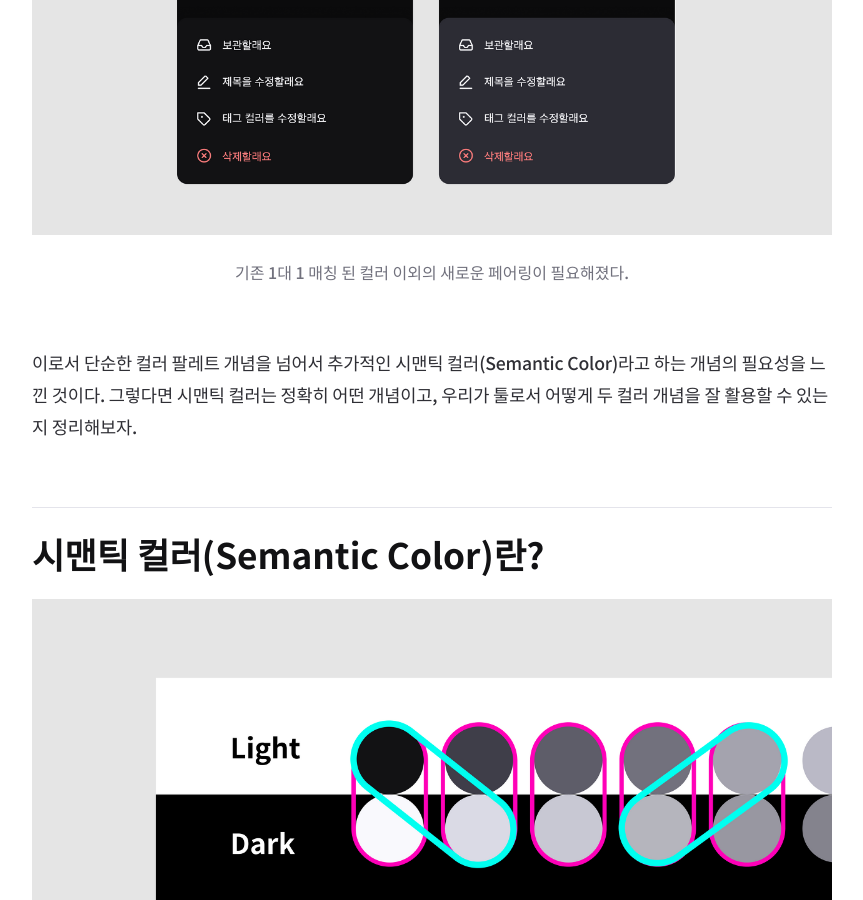
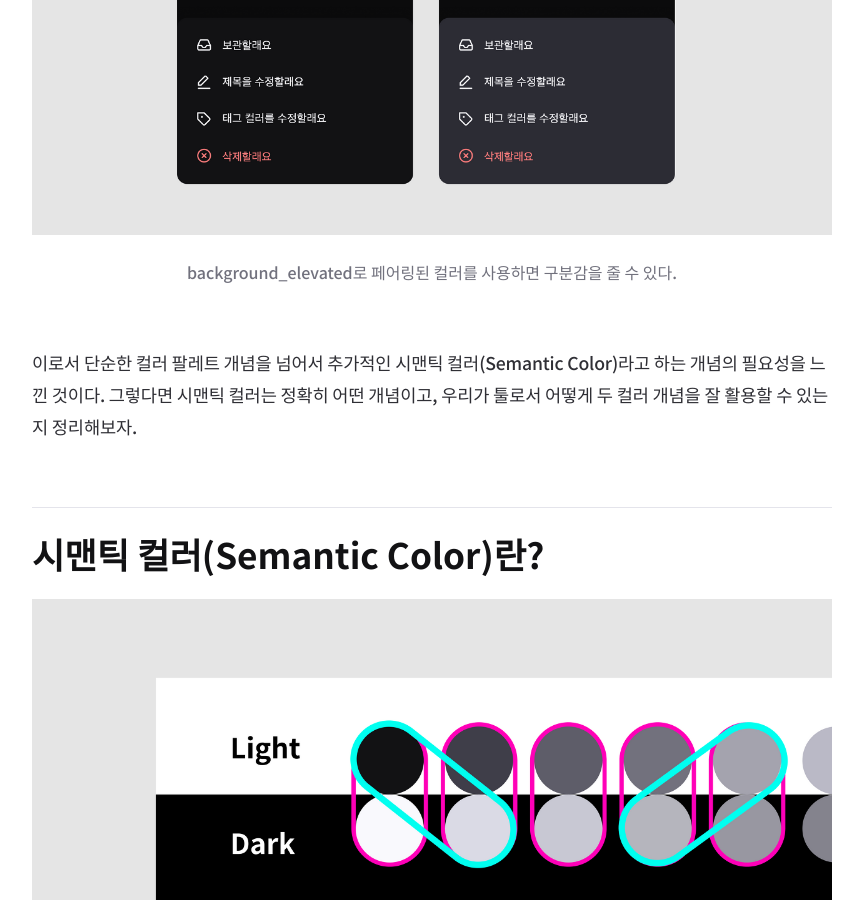
Before and after one commit to rudderWoo/Woo.github.io, a Jekyll site: the page built from _posts/2020-09-04-다크 모드 적용기(2).md, in a window 1280 px wide and 900 px high, scrolled down 3023 px. Shown: the whole window, without its empty margins (208-1071 px from the left). Built offline with Jekyll 4.4.1, drawn with Linux system fonts in a browser that asks for light colours; nearby versions of some CDN libraries.

Commit message:
post 일부 수정

```diff
--- a/_posts/2020-09-04-다크 모드 적용기(2).md
+++ b/_posts/2020-09-04-다크 모드 적용기(2).md
@@ -52,7 +52,7 @@ hidden: false
 <br>
 
 ![구분된 UI](/Woo.github.io/assets/img/2020-09-04/4.png)
-<figcaption>기존 1대 1 매칭 된 컬러 이외의 새로운 페어링이 필요해졌다.</figcaption>
+<figcaption>background_elevated로 페어링된 컬러를 사용하면 구분감을 줄 수 있다.</figcaption>
 
 <br>
 
```
